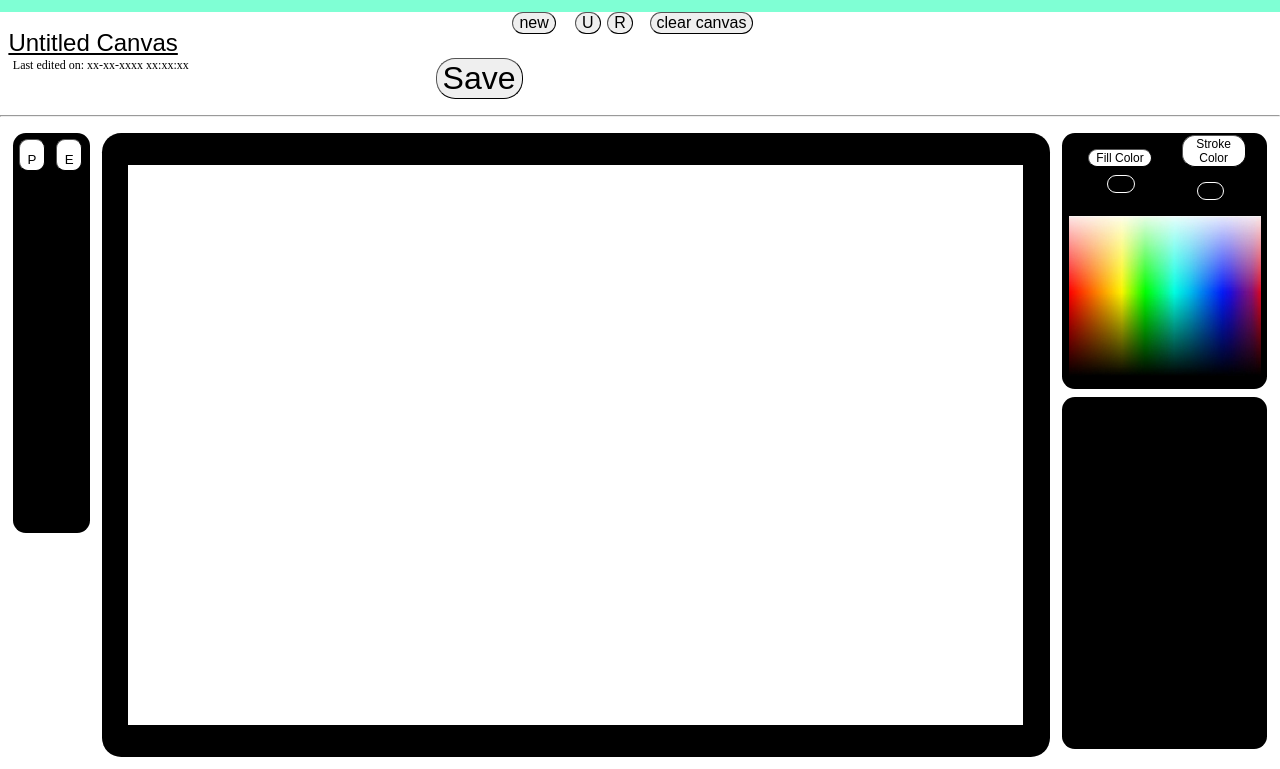
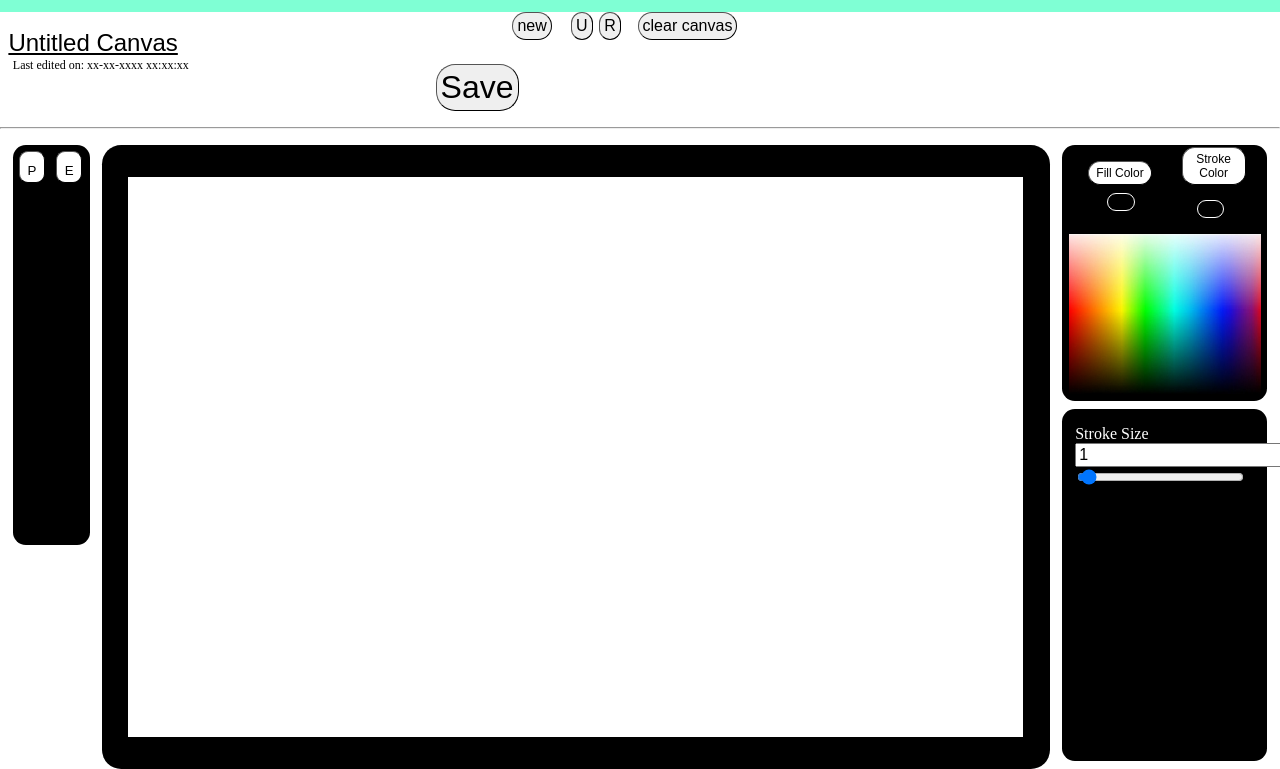
Before and after one commit to TabibitoDK/Canvas-Painter, a plain HTML site: page index.html in a window 1280 px wide. Shown: the part 52-821 px from the top of the page. Drawn offline with Linux system fonts and the light colour scheme.

Commit message:
Set stroke size function implemented
Stroke size function implemented for user to select and config stroke size via slider or text input

Minor changes in buttons to position buttons better when zooming

Minor changes to improve stroke path logging

```diff
--- a/css/style.scss
+++ b/css/style.scss
@@ -18,6 +18,8 @@ button {
     margin-right: 1vw;
     border-radius: 2.5vw;
     border-width: .05vw;
+    padding: 0.5vh;
+    outline: 0vh;
 }
 
 hr {
@@ -92,6 +94,17 @@ hr {
     height: 44vh;
     background-color: black;
     border-radius: 1vw;
+}
+
+.strokesizepanel {
+    margin-top: 2vh;
+    margin-left: 1vw;
+}
+
+
+.strokesizelabel {
+    color: white;
+    font-size: 2vh;
 }
 
 #canvasName {
@@ -209,3 +222,12 @@ hr {
     border-radius: .5vw;
     background: white;
 }
+
+#strokesizetextinput {
+    font-size: 2vh;
+}
+
+#strokesizeslider {
+    width: 13vw;
+    height: 2vh;
+}
--- a/index.html
+++ b/index.html
@@ -3,7 +3,7 @@
 <head>
     <meta charset="UTF-8">
     <meta http-equiv="X-UA-Compatible" content="IE=edge">
-    <meta name="viewport" content="width=device-width, initial-scale=1.0">
+    <meta name="viewport" content="width=device-width, initial-scale=0.9, maximum-scale=0.9">
     <link rel="stylesheet" href="css/style.css">
     <title>Document</title>
 </head>
@@ -37,7 +37,13 @@
         <p id="strokecolourdisp"></p>
         <div id="rainbow-box"><canvas id="colourPicker"></canvas></div>
     </div>
-    <div class="brushSettings"></div>
+    <div class="brushSettings">
+        <div class="strokesizepanel">
+            <label class="strokesizelabel">Stroke Size</label> <br>
+            <input id="strokesizetextinput" type="text"> <br>
+            <input id="strokesizeslider" type="range" min="0" max="40" step="1" value="1">
+        </div>
+    </div>
     <img src="images/spectrum.jpg" alt="" id="spectrum" style="display:none ;">
     <script type="module" src="main.js"></script>
 </body>
--- /dev/null
+++ b/js/drawSettings.js
@@ -0,0 +1,24 @@
+import { STROKESIZE } from "./canvas.js"
+
+const strokesizetextinput = document.getElementById('strokesizetextinput');
+const strokesizeslider = document.getElementById('strokesizeslider');
+
+
+export const STROKESETTING = {
+    init: function () {
+        strokesizetextinput.onchange = STROKESETTING.textChange;
+        strokesizeslider.onchange = STROKESETTING.sliderChange;
+        strokesizetextinput.value = 1;
+        strokesizeslider.value =1;
+    },
+    textChange: function () {
+        strokesizeslider.value = strokesizetextinput.value;
+        STROKESIZE.currentSize = strokesizeslider.value;
+        STROKESIZE.refresh();
+    },
+    sliderChange: function () {
+        strokesizetextinput.value = strokesizeslider.value;
+        STROKESIZE.currentSize = strokesizeslider.value;
+        STROKESIZE.refresh();
+    }
+}
--- a/js/pen.js
+++ b/js/pen.js
@@ -11,6 +11,8 @@ export const PEN = {
         }
         pointerup (e) {
             current.ended = true;
+            COLOR.refresh();
+            STROKESIZE.refresh();
             window.removeEventListener('pointerup', current.pointerup);
         }
         draw(canvas, ctx) {
@@ -18,6 +20,8 @@ export const PEN = {
             if (this.path.length == 0) {
                 ctx.beginPath()
                 ctx.moveTo(Pointer.canvasX, Pointer.canvasY);
+                this.strokestyle = COLOR.currentStroke;
+                this.strokesize = STROKESIZE.currentSize;
             }
             ctx.lineTo(Pointer.canvasX, Pointer.canvasY);
             ctx.stroke();
@@ -25,6 +29,8 @@ export const PEN = {
         }
         update(canvas, ctx) {
             if (this.path.length == 0) return;
+            ctx.strokeStyle = this.strokestyle;
+            ctx.lineWidth = this.strokesize;
             ctx.beginPath()
             ctx.moveTo(this.path[0][0], this.path[0][1])
             this.path.forEach(path => {
@@ -47,12 +53,14 @@ export const ERASER = {
         pointerup (e) {
             current.ended = true;
             COLOR.refresh();
+            STROKESIZE.refresh();
             window.removeEventListener('pointerup', current.pointerup);
         }
         draw(canvas, ctx) {
             if (this.ended == true) return;
             if (this.path.length == 0) {
                 ctx.strokeStyle = '#ffffff';
+                this.strokesize = STROKESIZE.currentSize;
                 ctx.beginPath()
                 ctx.moveTo(Pointer.canvasX, Pointer.canvasY);
             }
@@ -62,6 +70,8 @@ export const ERASER = {
         }
         update(canvas, ctx) {
             if (this.path.length == 0) return;
+            ctx.strokeStyle = "#ffffff";
+            ctx.lineWidth = this.strokesize;
             ctx.beginPath()
             ctx.moveTo(this.path[0][0], this.path[0][1])
             this.path.forEach(path => {
--- a/main.js
+++ b/main.js
@@ -2,6 +2,7 @@ import { Renderer, Pointer, resize, COLOR, STROKESIZE, PAN } from './js/canvas.j
 import { ERASER, PEN } from './js/pen.js';
 import {TOOLBAR} from './js/toolsbar.js';
 import { PICKER } from './js/colorPallate.js';
+import {STROKESETTING} from './js/drawSettings.js'
 
 let canvas, renderer, current;
 
@@ -9,6 +10,7 @@ function main () {
     canvas = document.getElementById('canvas');
     resize();
     PICKER.init();
+    STROKESETTING.init();
     renderer = new Renderer(canvas);
     COLOR.refresh();
     STROKESIZE.refresh();
```
Also changed, not shown: css/style.css, 1 other file.
